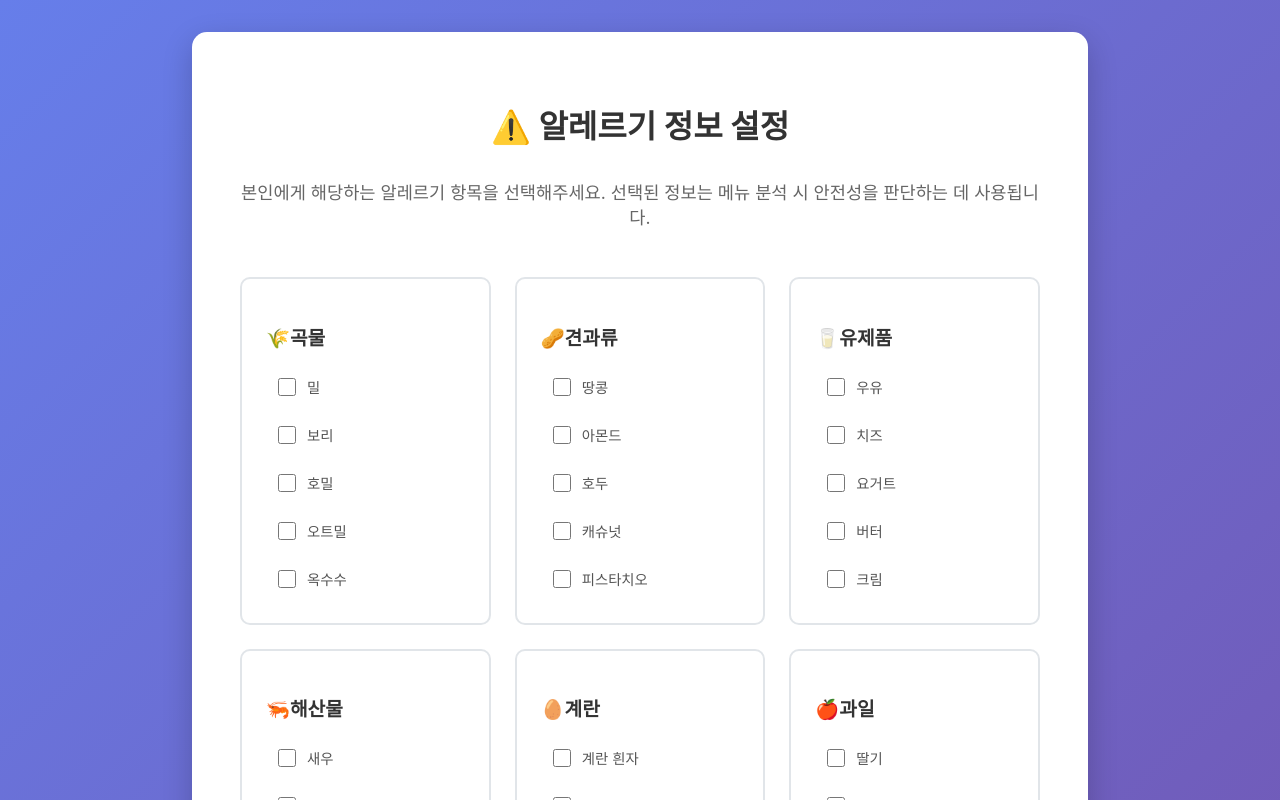
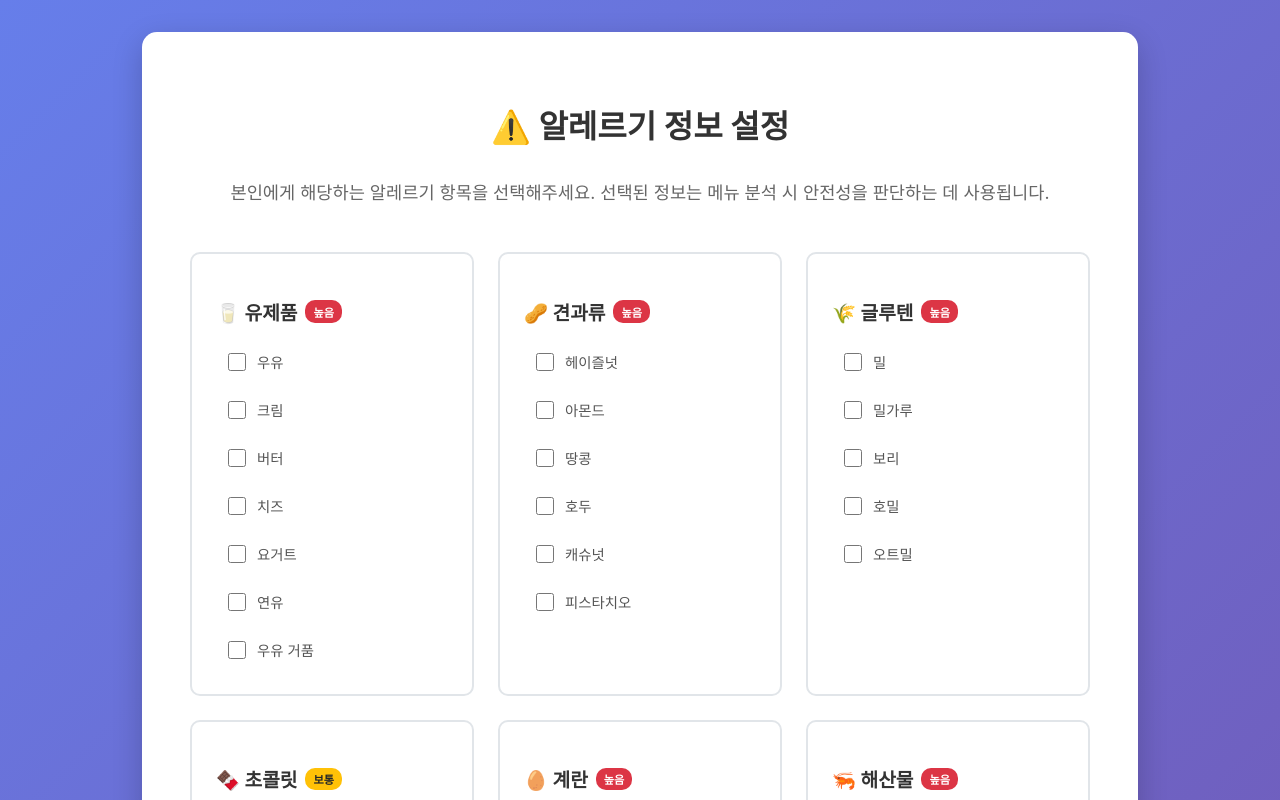
Before and after one commit to Norang2810/AI-project, a React (Create React App) app in the folder frontend/: page /allergy in a window 1280 px wide. Shown: the top 800 px of the page. Built offline with nearby package versions, Linux system fonts and the light colour scheme.

Commit message:
feat: 알레르기 분석용 성분 데이터 추가 및 카테고리 보완

```diff
--- a/frontend/src/pages/AllergyPage.jsx
+++ b/frontend/src/pages/AllergyPage.jsx
@@ -10,7 +10,7 @@ const AllergyContainer = styled.div`
 
 const AllergyCard = styled.div`
   background: white;
-  max-width: 800px;
+  max-width: 900px;
   margin: 0 auto;
   padding: 3rem;
   border-radius: 15px;
@@ -33,7 +33,7 @@ const Subtitle = styled.p`
 
 const AllergyGrid = styled.div`
   display: grid;
-  grid-template-columns: repeat(auto-fit, minmax(250px, 1fr));
+  grid-template-columns: repeat(auto-fit, minmax(280px, 1fr));
   gap: 1.5rem;
   margin-bottom: 2rem;
 `;
@@ -62,6 +62,28 @@ const CategoryTitle = styled.h3`
   display: flex;
   align-items: center;
   gap: 0.5rem;
+`;
+
+const SeverityBadge = styled.span`
+  font-size: 0.7rem;
+  padding: 0.2rem 0.5rem;
+  border-radius: 10px;
+  font-weight: bold;
+
+  &.high {
+    background-color: #dc3545;
+    color: white;
+  }
+
+  &.medium {
+    background-color: #ffc107;
+    color: #212529;
+  }
+
+  &.low {
+    background-color: #28a745;
+    color: white;
+  }
 `;
 
 const CheckboxList = styled.div`
@@ -211,14 +233,48 @@ const AllergyPage = () => {
   const [success, setSuccess] = useState('');
   const navigate = useNavigate();
 
+  // 확장된 알레르기 카테고리 (8개)
   const allergyCategories = {
-    '곡물': ['밀', '보리', '호밀', '오트밀', '옥수수'],
-    '견과류': ['땅콩', '아몬드', '호두', '캐슈넛', '피스타치오'],
-    '유제품': ['우유', '치즈', '요거트', '버터', '크림'],
-    '해산물': ['새우', '게', '조개', '오징어', '고등어'],
-    '계란': ['계란 흰자', '계란 노른자'],
-    '과일': ['딸기', '키위', '망고', '복숭아', '사과'],
-    '기타': ['대두', 'MSG', '아황산염', '색소', '보존료']
+    '유제품': {
+      icon: '🥛',
+      severity: 'high',
+      items: ['우유', '크림', '버터', '치즈', '요거트', '연유', '우유 거품']
+    },
+    '견과류': {
+      icon: '🥜',
+      severity: 'high',
+      items: ['헤이즐넛', '아몬드', '땅콩', '호두', '캐슈넛', '피스타치오']
+    },
+    '글루텐': {
+      icon: '🌾',
+      severity: 'high',
+      items: ['밀', '밀가루', '보리', '호밀', '오트밀']
+    },
+    '초콜릿': {
+      icon: '🍫',
+      severity: 'medium',
+      items: ['초콜릿', '코코아', '카카오', '다크 초콜릿', '화이트 초콜릿', '초콜릿 가루']
+    },
+    '계란': {
+      icon: '🥚',
+      severity: 'high',
+      items: ['계란', '계란 흰자', '계란 노른자']
+    },
+    '해산물': {
+      icon: '🦐',
+      severity: 'high',
+      items: ['새우', '게', '조개', '오징어', '고등어']
+    },
+    '과일': {
+      icon: '🍎',
+      severity: 'medium',
+      items: ['딸기', '키위', '망고', '복숭아', '사과', '오렌지', '레몬', '라임', '블루베리', '바나나']
+    },
+    '식품첨가물': {
+      icon: '⚠️',
+      severity: 'low',
+      items: ['MSG', '아황산염', '색소', '보존료', '인공감미료']
+    }
   };
 
   const severityLevels = [
@@ -292,20 +348,17 @@ const AllergyPage = () => {
         {success && <SuccessMessage>{success}</SuccessMessage>}
 
         <AllergyGrid>
-          {Object.entries(allergyCategories).map(([category, items]) => (
+          {Object.entries(allergyCategories).map(([category, info]) => (
             <AllergyCategory key={category}>
               <CategoryTitle>
-                {category === '곡물' && '🌾'}
-                {category === '견과류' && '🥜'}
-                {category === '유제품' && '🥛'}
-                {category === '해산물' && '🦐'}
-                {category === '계란' && '🥚'}
-                {category === '과일' && '🍎'}
-                {category === '기타' && '⚠️'}
-                {category}
+                {info.icon} {category}
+                <SeverityBadge className={info.severity}>
+                  {info.severity === 'high' ? '높음' :
+                   info.severity === 'medium' ? '보통' : '낮음'}
+                </SeverityBadge>
               </CategoryTitle>
               <CheckboxList>
-                {items.map(item => (
+                {info.items.map(item => (
                   <CheckboxItem key={item}>
                     <input
                       type="checkbox"
```
Also changed, not shown: 1 other file (tests, documents, lock files or other folders).
